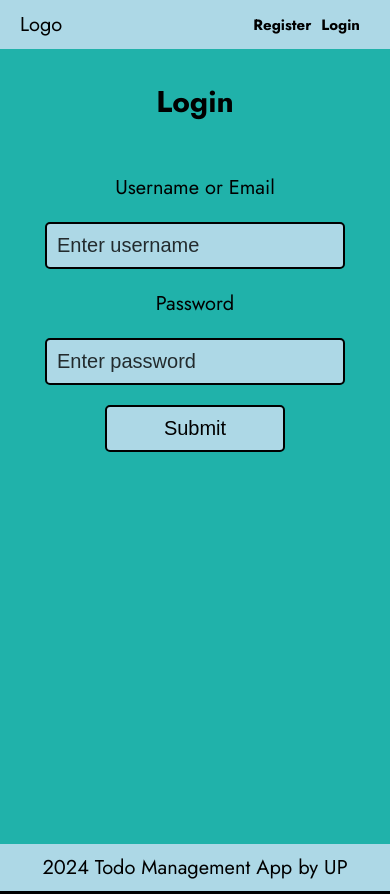
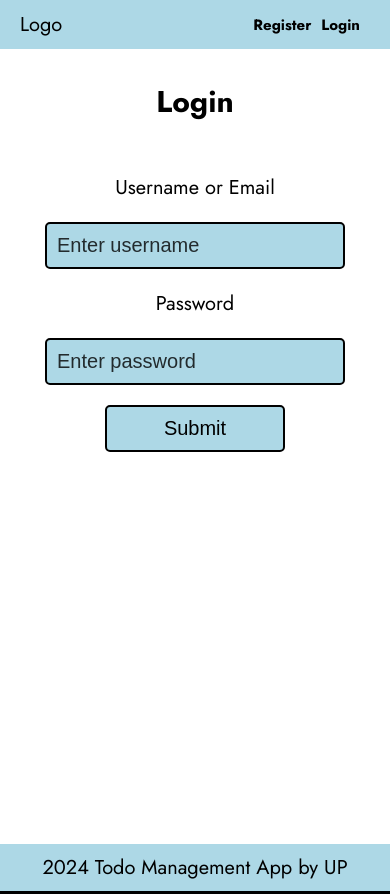
Before and after one commit to mladen081/todo-ui, a React (Vite) app: page / in a window 390 px wide. Built offline with nearby package versions, Linux system fonts and the light colour scheme.

Commit message:
019 style change

```diff
--- a/src/App.css
+++ b/src/App.css
@@ -1,5 +1,5 @@
 .container {
-  background-color: lightseagreen;
+  background-color: white;
   padding: 10rem 0;
   min-height: 100vh;
 }
--- a/src/components/ListTodoComponent.css
+++ b/src/components/ListTodoComponent.css
@@ -9,7 +9,7 @@
 
 @media (max-width: 991px) {
   .container {
-    background-color: lightseagreen;
+    background-color: white;
     padding: 9rem 0;
   }
 
@@ -20,7 +20,7 @@
 
 @media (max-width: 767px) {
   .container {
-    background-color: lightseagreen;
+    background-color: white;
     padding: 8rem 0;
   }
 
--- a/src/index.css
+++ b/src/index.css
@@ -74,7 +74,7 @@ button:disabled {
 
 button:hover {
   border: 2px solid darkblue;
-  color: lightseagreen;
+  color: white;
   background-color: darkblue;
 }
 
--- a/src/services/AuthService.js
+++ b/src/services/AuthService.js
@@ -1,6 +1,6 @@
 import axios from "axios";
 
-const AUTH_REST_API_BASE_URL = "https://todo-q4uj.onrender.com/api/auth";
+const AUTH_REST_API_BASE_URL = "https://todo-9sqy.onrender.com/api/auth";
 // const AUTH_REST_API_BASE_URL = "http://localhost:8080/api/auth";
 
 export const registerAPICall = (registerObj) =>
--- a/src/services/TodoService.js
+++ b/src/services/TodoService.js
@@ -1,7 +1,7 @@
 import axios from "axios";
 import { getToken } from "./AuthService";
 
-const BASE_URL = "https://todo-q4uj.onrender.com/api/todos";
+const BASE_URL = "https://todo-9sqy.onrender.com/api/todos";
 // const BASE_URL = "http://localhost:8080/api/todos";
 
 // Add a request interceptor
```
